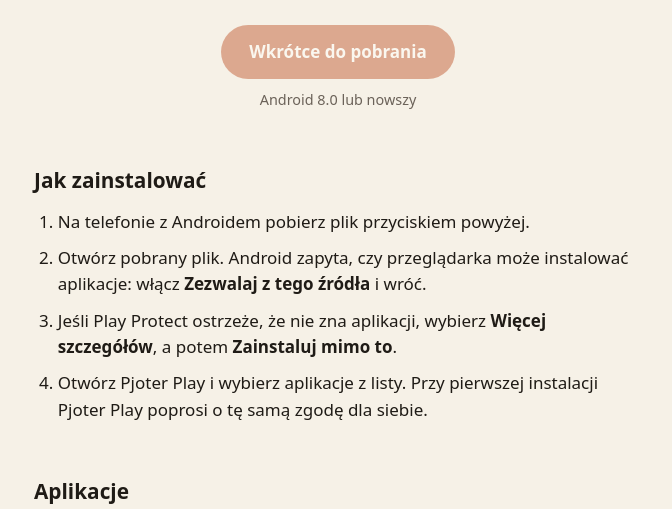
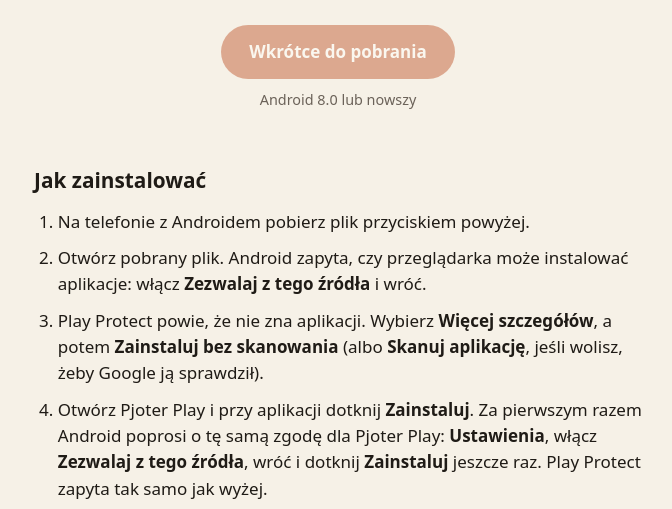
Before and after one commit to piotrc33/pjoter-play, a plain HTML site: page docs/index.html in a window 1280 px wide. Shown: the part 271-780 px from the top of the page, without its empty margins (302-974 px from the left). Drawn offline with Linux system fonts and the light colour scheme.

Commit message:
Describe the install dialogs as Android 16 shows them
Play Protect offers "Zainstaluj bez skanowania" under "Więcej
szczegółów", and the manager's first install asks for the same permission
as the browser did.

Co-Authored-By: Claude Opus 5.5 <noreply@anthropic.com>

```diff
--- a/docs/index.html
+++ b/docs/index.html
@@ -26,10 +26,13 @@
         <li>Na telefonie z Androidem pobierz plik przyciskiem powyżej.</li>
         <li>Otwórz pobrany plik. Android zapyta, czy przeglądarka może instalować aplikacje: włącz
           <em>Zezwalaj z tego źródła</em> i wróć.</li>
-        <li>Jeśli Play Protect ostrzeże, że nie zna aplikacji, wybierz <em>Więcej szczegółów</em>, a potem
-          <em>Zainstaluj mimo to</em>.</li>
-        <li>Otwórz Pjoter Play i wybierz aplikacje z listy. Przy pierwszej instalacji Pjoter Play poprosi o tę samą
-          zgodę dla siebie.</li>
+        <!-- The texts of Android 16's dialogs on a Pixel, checked 2026-11-07. -->
+        <li>Play Protect powie, że nie zna aplikacji. Wybierz <em>Więcej szczegółów</em>, a potem
+          <em>Zainstaluj bez skanowania</em> (albo <em>Skanuj aplikację</em>, jeśli wolisz, żeby Google ją sprawdził).</li>
+        <li>Otwórz Pjoter Play i przy aplikacji dotknij <em>Zainstaluj</em>. Za pierwszym razem Android poprosi o tę
+          samą zgodę dla Pjoter Play: <em>Ustawienia</em>, włącz <em>Zezwalaj z tego źródła</em>, wróć i dotknij
+          <em>Zainstaluj</em> jeszcze raz. Play Protect zapyta tak samo jak wyżej.</li>
+        <li>Aktualizacje instalujesz w Pjoter Play przyciskiem <em>Aktualizuj</em>, na Androidzie 12 i nowszym już bez żadnych pytań.</li>
       </ol>
     </section>
 
```
